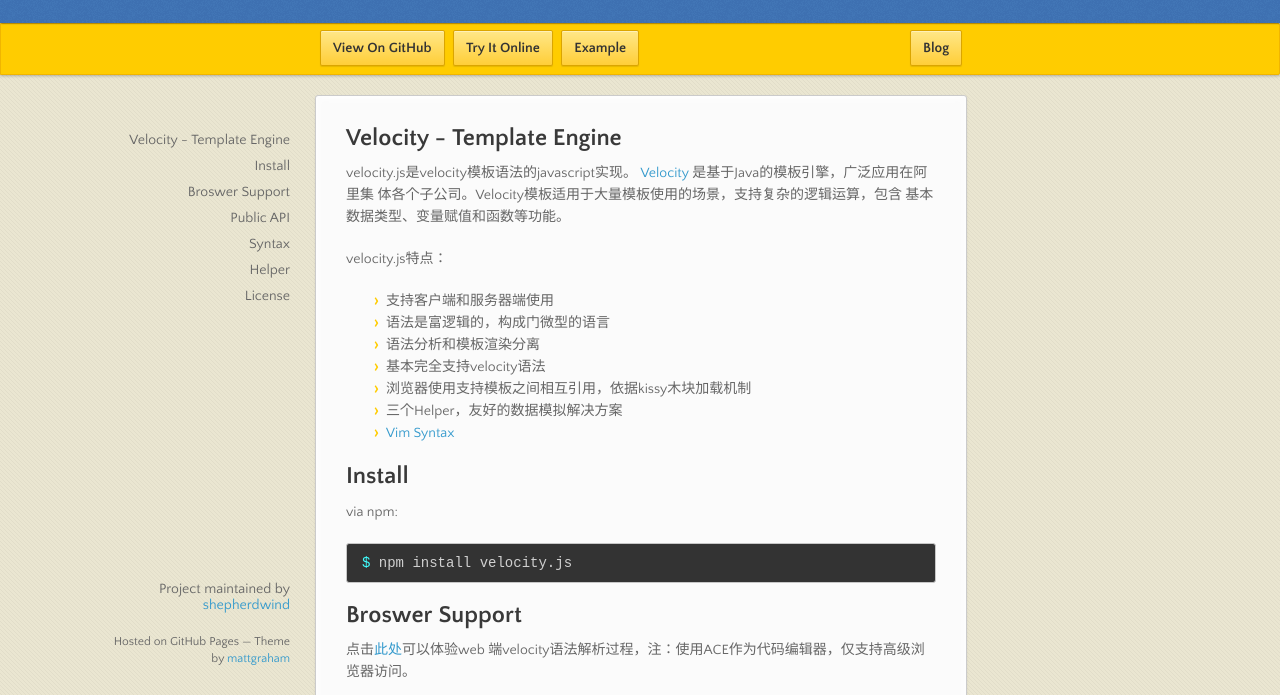
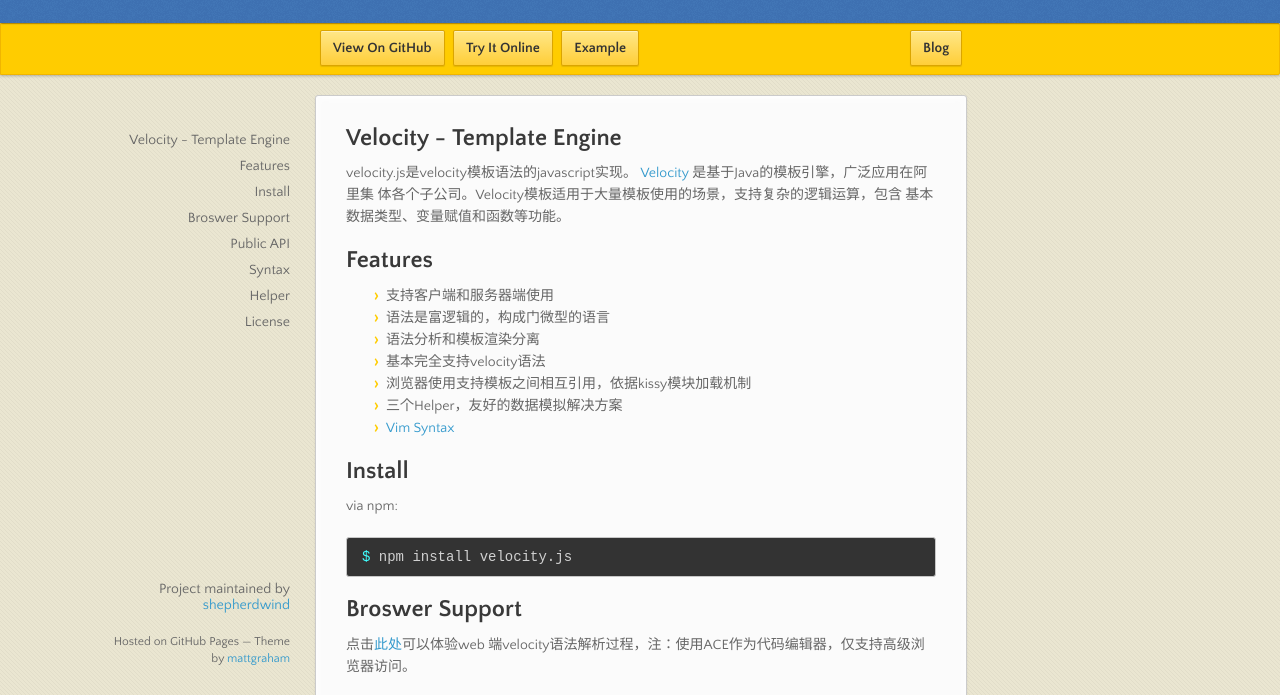
Before and after one commit to shepherdwind/velocity.js, a plain HTML site: page index.html in a window 1280 px wide. Shown: the part 93-788 px from the top of the page. Drawn offline with nearby package versions, Linux system fonts and the light colour scheme.

Commit message:
Update index.html

```diff
--- a/index.html
+++ b/index.html
@@ -47,14 +47,14 @@
 体各个子公司。Velocity模板适用于大量模板使用的场景，支持复杂的逻辑运算，包含
 基本数据类型、变量赋值和函数等功能。</p>
 
-<p>velocity.js特点：</p>
+<h2>Features</h2>
 
 <ul>
 <li>支持客户端和服务器端使用</li>
 <li>语法是富逻辑的，构成门微型的语言</li>
 <li>语法分析和模板渲染分离</li>
 <li>基本完全支持velocity语法</li>
-<li>浏览器使用支持模板之间相互引用，依据kissy木块加载机制</li>
+<li>浏览器使用支持模板之间相互引用，依据kissy模块加载机制</li>
 <li>三个Helper，友好的数据模拟解决方案</li>
 <li><a href="https://github.com/shepherdwind/vim-velocity">Vim Syntax</a></li>
 </ul><h2 id="install">Install</h2>
```
